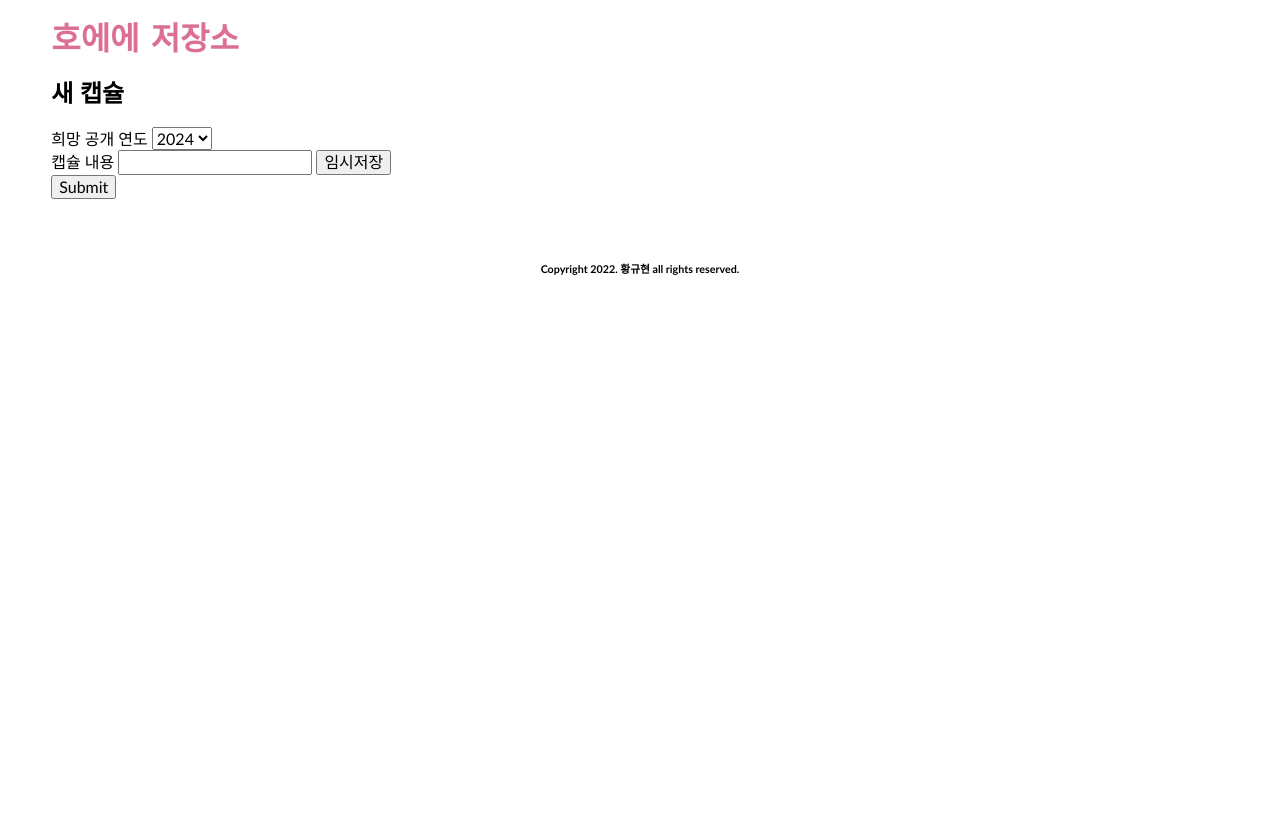
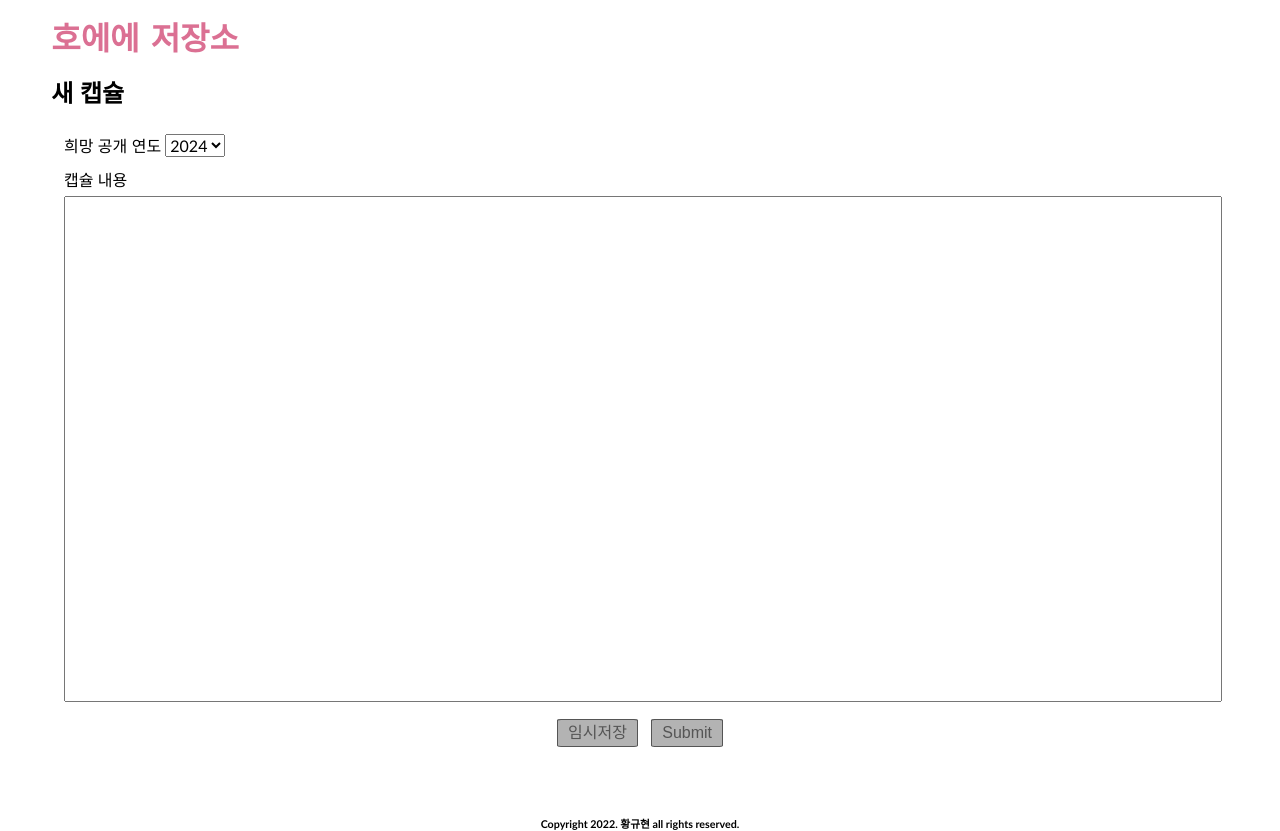
Before and after one commit to hovengers/web, a Flask app: page /capsule/new in a window 1280 px wide. Before the commit the page ends 275 px from the top, so only its background shows below. Run offline with Flask 2, Linux system fonts and the light colour scheme; some libraries are stand-ins or nearby versions; some web fonts are replaced.

Commit message:
새 캡슐 생성 스타일 적용

```diff
--- a/src/templates/capsule/new.html
+++ b/src/templates/capsule/new.html
@@ -1,22 +1,27 @@
 {% extends "base.html" %}
 {% block content %}
 <h2>새 캡슐</h2>
-<form id="post" method="post">
+<form class="new_capsule" id="post" method="post">
+    <div class="year">
         <label>희망 공개 연도</label>
         <select name="year">
             {% for year in years %}
             <option value="{{ year }}">{{ year }}</option>
             {% endfor %}
         </select>
+    </div>
 
+
+    <div>
+        <label>캡슐 내용</label>
         <br>
+        <textarea name="content"></textarea>
+    </div>
 
-    <label>캡슐 내용</label>
-    <input type="textarea" name="content">
 
-    <button id="tempsave">임시저장</button>
-    <br>
-    <input type="submit" alt="저장">
+    <div style="text-align: center;">
+        <button id="tempsave" class="btn">임시저장</button> &nbsp; <input type="submit" class="btn" alt="저장">
+    </div>
 </form>
 
 <script type="text/javascript">
```
Lines whose indentation alone changed are shown as unchanged.
